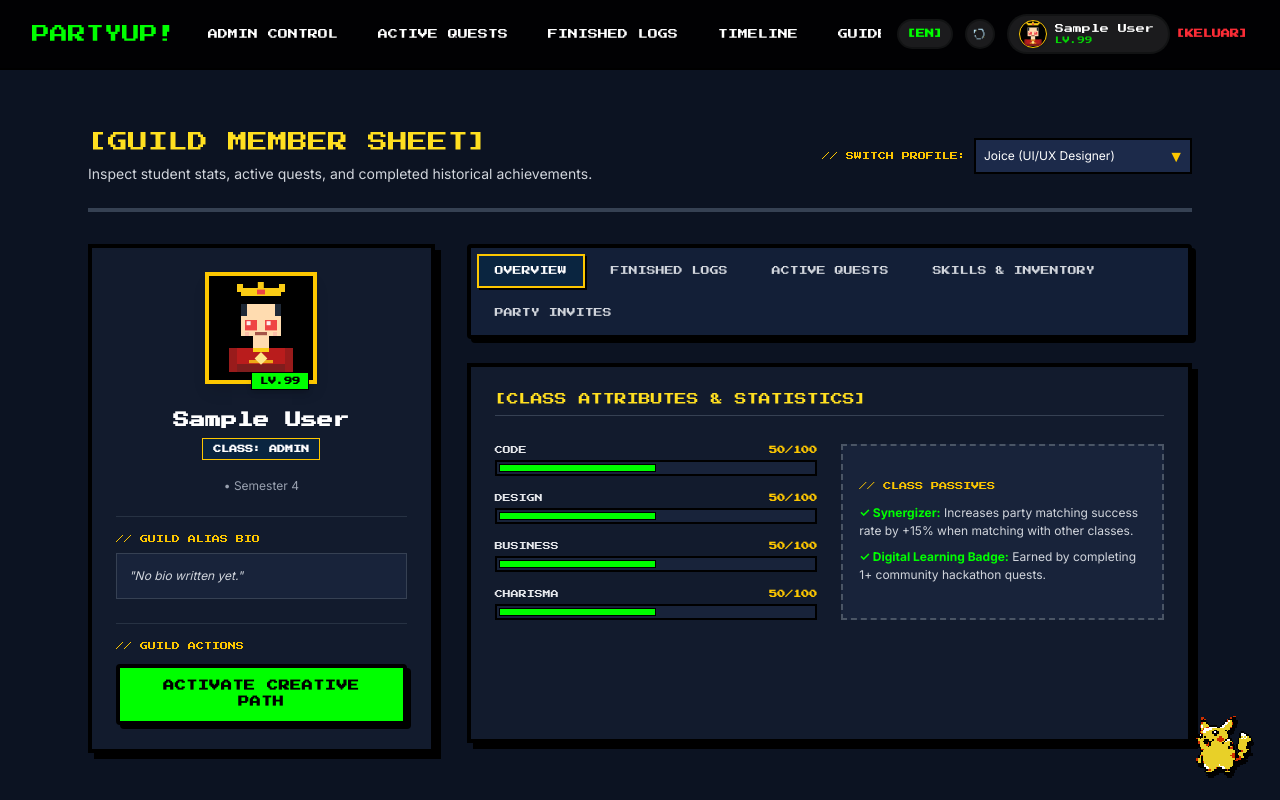
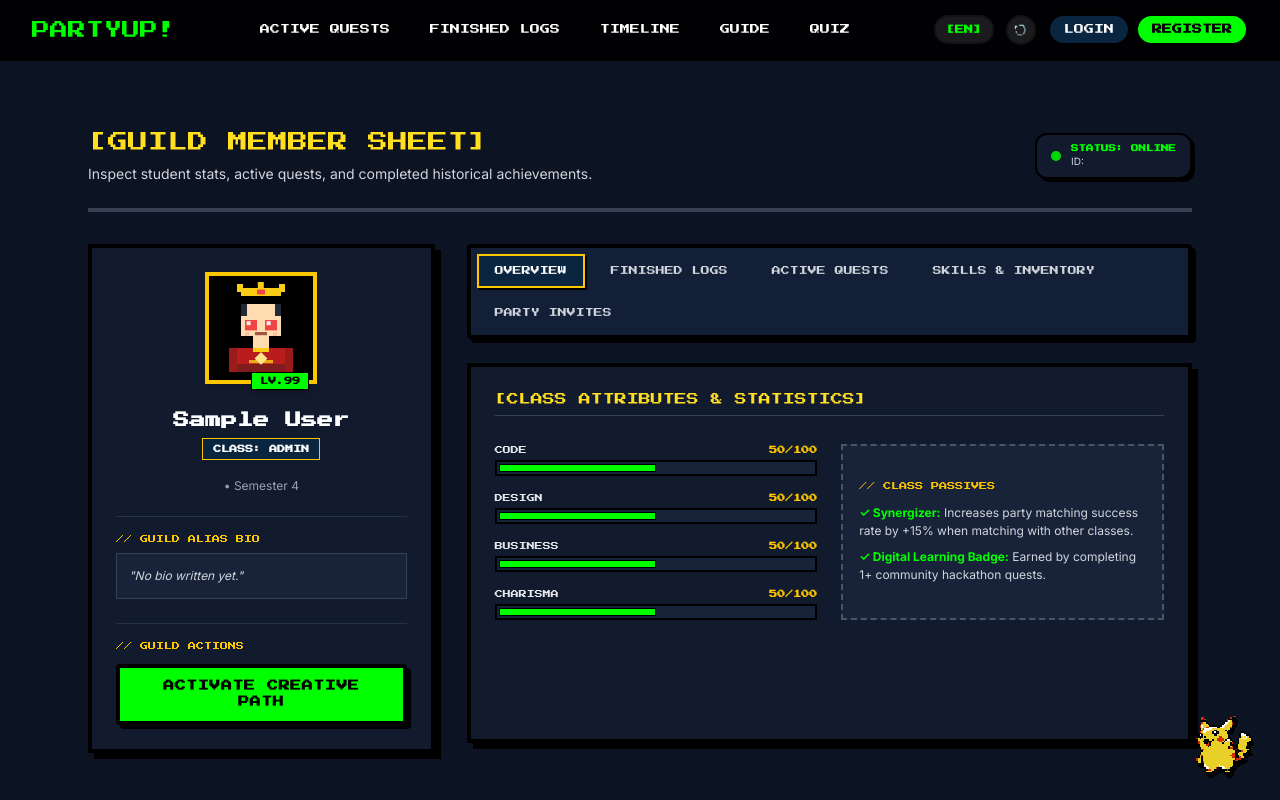
Before and after one commit to JoiceNapitupulu/PartyUp, a Next.js app: page /profile in a window 1280 px wide. Shown: the top 800 px of the page. Built offline with nearby package versions, Linux system fonts and the light colour scheme; sample sign-in values are in the browser's storage.

Commit message:
perbaikanprofile
last

```diff
--- a/src/app/profile/page.js
+++ b/src/app/profile/page.js
@@ -105,12 +105,8 @@ export default function Profile() {
         }
       }
 
-      if (isLoggedOut) {
+      // Tidak ada sesi aktif → redirect ke halaman login
       window.location.href = "/login";
-        return;
-      } else {
-        setUser(activeUsersList[0]);
-      }
     };
 
     loadUser();
@@ -127,19 +123,7 @@ export default function Profile() {
     };
   }, []);
 
-  // Dropdown handler untuk menukar profile secara instan
-  const handleProfileSwitch = (userId) => {
-    const selected = allUsers.find((u) => u.user_id === userId);
-    if (selected) {
-      if (selected.isBanned) {
-        alert("[RESTRICTED] This character account is currently BANNED!");
-        return;
-      }
-      localStorage.setItem("currentUser", JSON.stringify(selected));
-      setUser(selected);
-      window.dispatchEvent(new Event("auth-change"));
-    }
-  };
+
 
   useEffect(() => {
     const localProjects = localStorage.getItem("projectsList");
@@ -327,24 +311,14 @@ export default function Profile() {
             </p>
           </div>
 
-          {/* Profile Switcher Dropdown */}
-          <div className="flex items-center gap-2">
-            <span className="font-pixel text-[8px] text-yellow-400">// SWITCH PROFILE:</span>
-            <div className="relative">
-              <select
-                value={user.user_id}
-                onChange={(e) => handleProfileSwitch(e.target.value)}
-                className="font-sans text-xs p-2 bg-[#1c2a4a] text-white border-2 border-retro-black focus:outline-none appearance-none pr-8 cursor-pointer"
-              >
-                {allUsers.map((u) => (
-                  <option key={u.user_id} value={u.user_id} className="bg-[#1c2a4a] text-white">
-                    {u.name} ({u.role})
-                  </option>
-                ))}
-              </select>
-              <div className="pointer-events-none absolute inset-y-0 right-0 flex items-center px-2 text-yellow-400">
-                ▼
-              </div>
+          {/* Status Badge: ID User yang sedang login */}
+          <div className="flex items-center gap-2.5 bg-[#121b2d] border-2 border-retro-black px-3.5 py-2 rounded-xl shadow-[3px_3px_0px_0px_rgba(0,0,0,1)]">
+            <span className="w-2.5 h-2.5 rounded-full bg-pixel-green animate-pulse inline-block" />
+            <div className="flex flex-col text-left">
+              <span className="font-pixel text-[7.5px] text-pixel-green font-bold">STATUS: ONLINE</span>
+              <span className="font-sans text-[10px] text-gray-300">
+                ID: <strong className="text-white font-mono">{user.user_id}</strong>
+              </span>
             </div>
           </div>
         </div>
@@ -583,8 +557,7 @@ export default function Profile() {
                       <button
                         type="button"
                         onClick={() => setInvitationFilter("incoming")}
-                        className={`font-pixel text-[8px] px-3 py-1 border transition-all cursor-pointer rounded ${
-                          invitationFilter === "incoming"
+                        className={`font-pixel text-[8px] px-3 py-1 border transition-all cursor-pointer rounded ${invitationFilter === "incoming"
                             ? "bg-pixel-green text-retro-black border-retro-black font-bold"
                             : "bg-[#18233a] text-gray-300 border-gray-600 hover:text-white"
                           }`}
@@ -594,8 +567,7 @@ export default function Profile() {
                       <button
                         type="button"
                         onClick={() => setInvitationFilter("outgoing")}
-                        className={`font-pixel text-[8px] px-3 py-1 border transition-all cursor-pointer rounded ${
-                          invitationFilter === "outgoing"
+                        className={`font-pixel text-[8px] px-3 py-1 border transition-all cursor-pointer rounded ${invitationFilter === "outgoing"
                             ? "bg-yellow-400 text-retro-black border-retro-black font-bold"
                             : "bg-[#18233a] text-gray-300 border-gray-600 hover:text-white"
                           }`}
@@ -605,8 +577,7 @@ export default function Profile() {
                       <button
                         type="button"
                         onClick={() => setInvitationFilter("applications")}
-                        className={`font-pixel text-[8px] px-3 py-1 border transition-all cursor-pointer rounded ${
-                          invitationFilter === "applications"
+                        className={`font-pixel text-[8px] px-3 py-1 border transition-all cursor-pointer rounded ${invitationFilter === "applications"
                             ? "bg-sky-400 text-retro-black border-retro-black font-bold"
                             : "bg-[#18233a] text-gray-300 border-gray-600 hover:text-white"
                           }`}
@@ -671,8 +642,7 @@ export default function Profile() {
                                   </>
                                 ) : (
                                   <span
-                                    className={`font-pixel text-[7.5px] px-2.5 py-1 rounded border font-bold ${
-                                      inv.status === "Accepted"
+                                    className={`font-pixel text-[7.5px] px-2.5 py-1 rounded border font-bold ${inv.status === "Accepted"
                                         ? "bg-pixel-green/20 text-pixel-green border-pixel-green"
                                         : "bg-red-500/20 text-red-400 border-red-500"
                                       }`}
@@ -730,8 +700,7 @@ export default function Profile() {
 
                               <div className="flex items-center gap-2 shrink-0">
                                 <span
-                                  className={`font-pixel text-[7.5px] px-2.5 py-1 rounded border font-bold ${
-                                    inv.status === "Accepted"
+                                  className={`font-pixel text-[7.5px] px-2.5 py-1 rounded border font-bold ${inv.status === "Accepted"
                                       ? "bg-pixel-green/20 text-pixel-green border-pixel-green"
                                       : inv.status === "Declined"
                                         ? "bg-red-500/20 text-red-400 border-red-500"
@@ -814,8 +783,7 @@ export default function Profile() {
                                 </>
                               ) : (
                                 <span
-                                  className={`font-pixel text-[7.5px] px-2.5 py-1 rounded border font-bold ${
-                                    app.status === "Approved"
+                                  className={`font-pixel text-[7.5px] px-2.5 py-1 rounded border font-bold ${app.status === "Approved"
                                       ? "bg-pixel-green/20 text-pixel-green border-pixel-green"
                                       : "bg-red-500/20 text-red-400 border-red-500"
                                     }`}
--- a/src/components/Footer.js
+++ b/src/components/Footer.js
@@ -111,14 +111,6 @@ export default function Footer() {
                 <span className="text-pixel-green opacity-0 group-hover:opacity-100 transition-opacity">▶</span>
                 <span>{t("quiz") || "QUIZ"}</span>
               </Link>
-
-              <Link
-                href="/admin"
-                className="group flex items-center gap-1.5 font-pixel text-[9px] text-yellow-300 hover:text-white transition-all hover:translate-x-1 font-bold"
-              >
-                <span>★</span>
-                <span>{t("adminControl") || "ADMIN PANEL"}</span>
-              </Link>
             </div>
           </div>
 
--- a/src/components/Header.js
+++ b/src/components/Header.js
@@ -3,7 +3,6 @@
 import Link from "next/link";
 import { usePathname, useRouter } from "next/navigation";
 import { useEffect, useState } from "react";
-import usersData from "../data/users.json";
 import { translations } from "../utils/lang";
 import { calculateUserLevel } from "../utils/auth";
 import PixelAvatar from "./PixelAvatar";
@@ -36,23 +35,20 @@ export default function Header() {
       const stored = localStorage.getItem("currentUser");
       let activeUser = null;
 
-      if (stored) {
+      if (stored && !isLoggedOut) {
         try {
           activeUser = JSON.parse(stored);
           setUser(activeUser);
         } catch (e) {
           console.error("Failed to parse local user", e);
+          setUser(null);
         }
-      } else if (isLoggedOut) {
+      } else {
         setUser(null);
-      } else {
-        localStorage.setItem("isLoggedOut", "false");
-        localStorage.setItem("currentUser", JSON.stringify(usersData[0]));
-        activeUser = usersData[0];
-        setUser(usersData[0]);
+        activeUser = null;
       }
 
-      // Check pending invitations for current active user
+      // Hitung notifikasi undangan pending yang ditujukan untuk user ini
       if (activeUser && typeof window !== "undefined") {
         try {
           const rawInvites = localStorage.getItem("party_invitations");
@@ -122,7 +118,6 @@ export default function Header() {
     router.push("/");
   };
 
-  // Menggunakan nameKey dinamis agar sinkron dengan kamus terjemahan
   const baseNavItems = [
     { nameKey: "questBoard", path: "/board" },
     { nameKey: "showcase", path: "/showcase" },
@@ -172,7 +167,7 @@ export default function Header() {
       >
         <div className="max-w-7xl mx-auto w-full flex items-center justify-between gap-2 md:gap-4 pointer-events-auto relative z-[10000]">
 
-          {/* Brand Logo Tanpa Latar Belakang */}
+          {/* Brand Logo */}
           <Link href="/" className="group flex items-center gap-2 shrink-0 pointer-events-auto cursor-pointer relative z-[10000] transition-transform hover:-translate-y-[1px]">
             <span className="font-pixel text-base md:text-lg text-pixel-green group-hover:drop-shadow-[0_0_8px_rgba(0,255,0,0.6)] transition-all">
               PARTYUP!
@@ -207,7 +202,7 @@ export default function Header() {
             <button
               type="button"
               onClick={toggleLanguage}
-              className={`px-2 py-1.5 rounded-full border-2 font-pixel text-[8px] md:text-[9px] transition-all duration-300 active:scale-90 shrink-0 flex items-center justify-center shadow-sm cursor-pointer hover:-translate-y-[1px] ${isLightMode
+              className={`px-2.5 py-1.5 rounded-full border-2 font-pixel text-[8px] md:text-[9px] transition-all duration-300 active:scale-90 shrink-0 flex items-center justify-center shadow-sm cursor-pointer hover:-translate-y-[1px] ${isLightMode
                   ? "border-slate-300 bg-black/5 hover:bg-black/10 text-retro-black font-bold"
                   : "border-retro-black/30 bg-white/10 hover:bg-white/20 text-pixel-green font-bold"
                 }`}
@@ -229,11 +224,9 @@ export default function Header() {
               {isLightMode ? <SunIcon /> : <MoonIcon />}
             </button>
 
-            {/* User Profile Singkat & Rapi */}
+            {/* User Profile / Login Options */}
             {user ? (
               <div className="flex items-center gap-1.5 shrink-0 pointer-events-auto relative z-[10000]">
-
-                {/* Wrapper dengan Group untuk Efek Hover Tooltip */}
                 <div className="relative group">
                   <Link
                     href="/profile"
@@ -242,7 +235,6 @@ export default function Header() {
                         : "border-retro-black/30 bg-white/10 hover:bg-white/20"
                       }`}
                   >
-                    {/* Avatar Karakter Anime Pixel Sesuai Role User */}
                     <div className="w-7 h-7 flex items-center justify-center bg-retro-black border border-yellow-400 rounded-full shrink-0 overflow-hidden shadow-sm relative">
                       <PixelAvatar role={user.role} size="w-full h-full" />
                       {pendingInvitesCount > 0 && (
@@ -268,10 +260,9 @@ export default function Header() {
                     </div>
                   </Link>
 
-                  {/* Custom Pixel Role Tooltip (Disesuaikan ukuran & warnanya) */}
                   <div className="absolute top-full left-1/2 -translate-x-1/2 mt-1.5 opacity-0 group-hover:opacity-100 transition-opacity duration-200 pointer-events-none z-[10005] whitespace-nowrap">
                     <div className="font-pixel text-[8px] md:text-[8.5px] px-2.5 py-1 bg-retro-black text-white border border-white/30 rounded-none shadow-[2px_2px_0px_0px_rgba(0,0,0,0.8)] flex items-center gap-1">
-                      <span className="text-pixel-green">Role:</span>
+                      <span className="text-pixel-green">Peran:</span>
                       <span>{user.role ? user.role.toUpperCase() : "MEMBER"}</span>
                     </div>
                   </div>
@@ -282,25 +273,26 @@ export default function Header() {
                   onClick={handleLogout}
                   className="font-pixel text-[8px] md:text-[9px] hover:underline border-none bg-transparent cursor-pointer text-red-500 font-bold pointer-events-auto relative z-[10000] hover:scale-105 transition-transform"
                 >
-                  [KELUAR]
+                  {language === "ID" ? "[KELUAR]" : "[EXIT]"}
                 </button>
               </div>
             ) : (
               <div className="flex items-center gap-1.5 shrink-0 pointer-events-auto relative z-[10000]">
                 <Link
                   href="/login"
-                  className="font-pixel text-[9px] md:text-[10px] px-3 py-1 border-2 border-retro-black hover:bg-navy-light transition-all rounded-full bg-navy-blue text-white pointer-events-auto cursor-pointer relative z-[10000]"
+                  className="font-pixel text-[9px] md:text-[10px] px-3.5 py-1.5 border-2 border-retro-black hover:bg-navy-light transition-all rounded-full bg-navy-blue text-white pointer-events-auto cursor-pointer relative z-[10000] shadow-sm"
                 >
-                  MASUK
+                  {language === "ID" ? "MASUK" : "LOGIN"}
                 </Link>
                 <Link
                   href="/register"
-                  className="font-pixel text-[9px] md:text-[10px] px-3 py-1 border-2 border-retro-black hover:bg-pixel-green-dark transition-all rounded-full bg-pixel-green text-retro-black pointer-events-auto cursor-pointer relative z-[10000]"
+                  className="font-pixel text-[9px] md:text-[10px] px-3.5 py-1.5 border-2 border-retro-black hover:bg-pixel-green-dark transition-all rounded-full bg-pixel-green text-retro-black font-bold pointer-events-auto cursor-pointer relative z-[10000] shadow-sm"
                 >
-                  DAFTAR
+                  {language === "ID" ? "DAFTAR" : "REGISTER"}
                 </Link>
               </div>
             )}
+
           </div>
         </div>
       </header>
```
Lines whose indentation alone changed are shown as unchanged.
